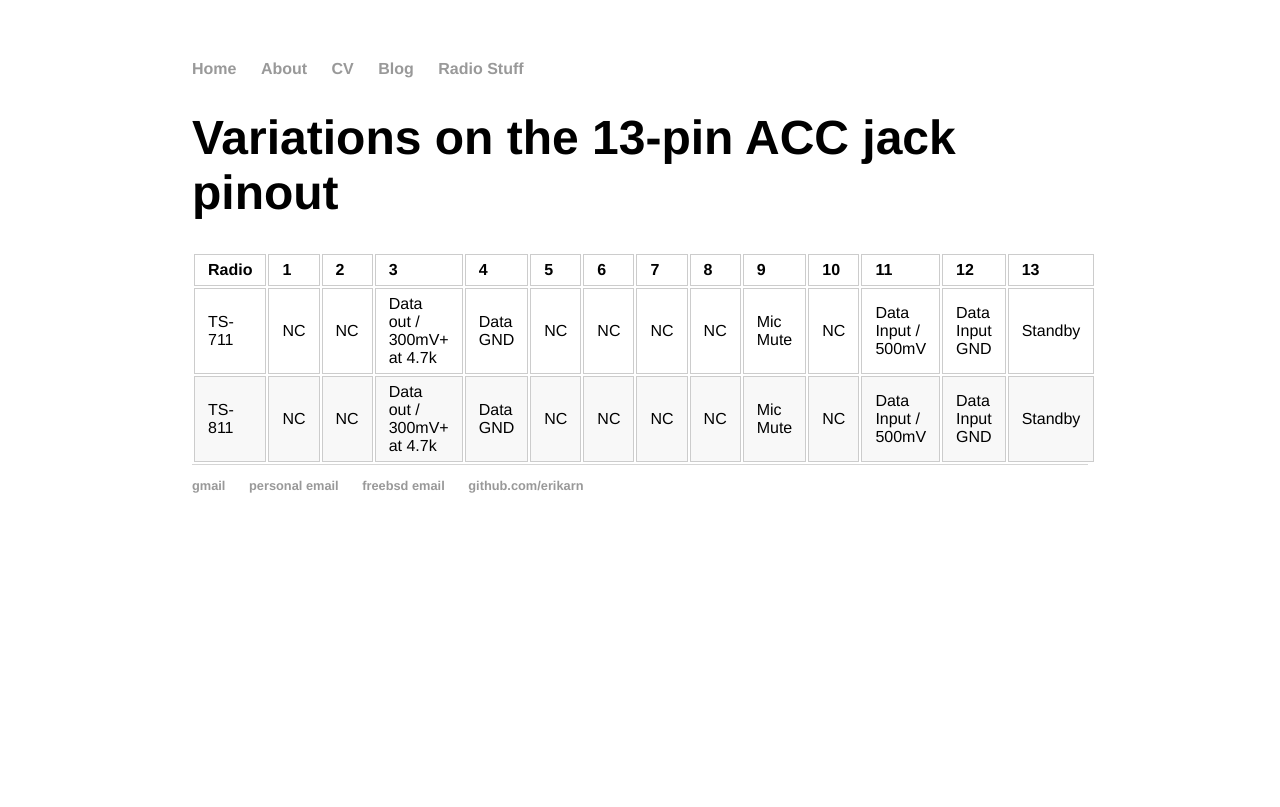
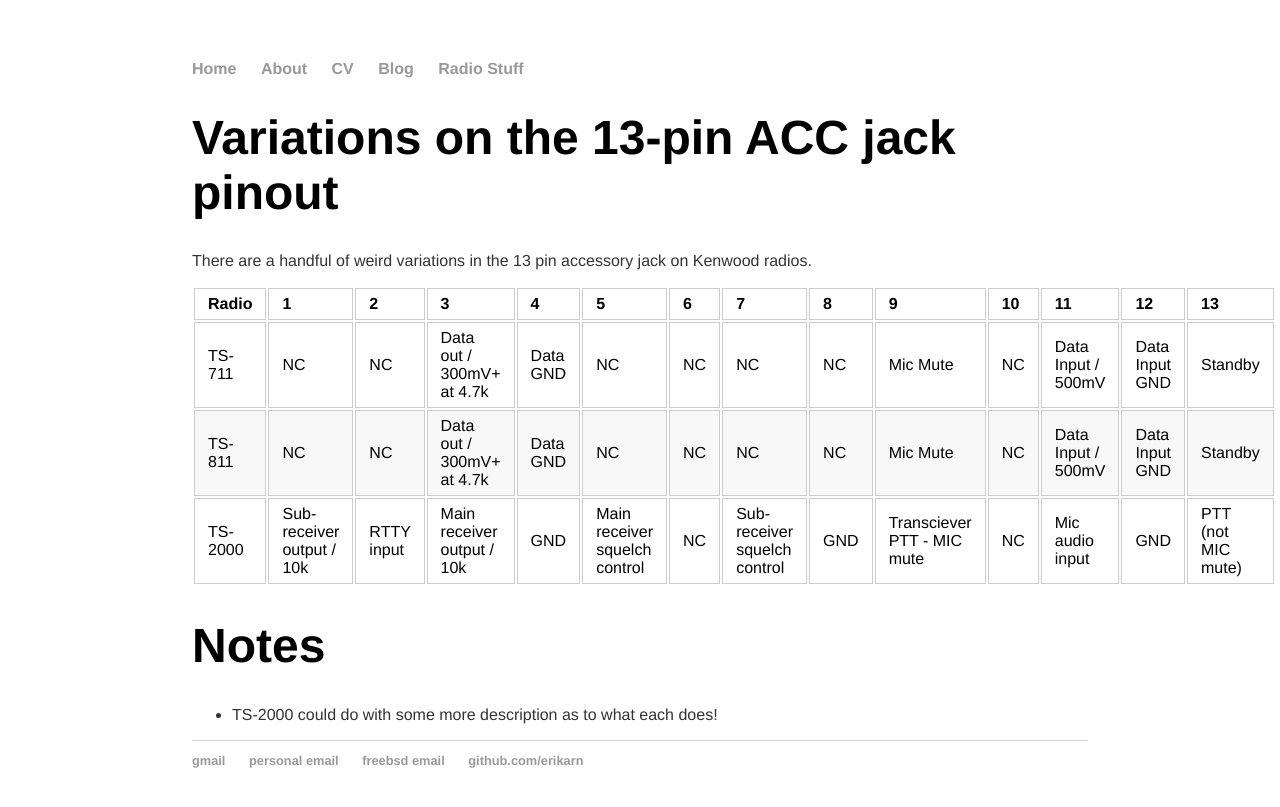
Before and after one commit to erikarn/erikarn.github.io, a Jekyll site: the page built from kenwood-acc-pinout.md, in a window 1280 px wide. Shown: the top 807 px of the page. Built offline with Jekyll 4.4.1, drawn with Linux system fonts in a browser that asks for light colours.

Commit message:
add TS-2000

```diff
--- a/kenwood-acc-pinout.md
+++ b/kenwood-acc-pinout.md
@@ -5,7 +5,16 @@
 
 # Variations on the 13-pin ACC jack pinout
 
+There are a handful of weird variations in the 13 pin accessory jack on
+Kenwood radios.
+
 | Radio | 1 | 2 | 3 | 4 | 5 | 6 | 7 | 8 | 9 | 10 | 11 | 12 | 13 |
 | ----- | --- | --- | --- | --- | --- | --- | --- | --- | --- | ---- | ---- | ---- | ---- |
 | TS-711 | NC | NC | Data out / 300mV+ at 4.7k | Data GND | NC | NC | NC | NC | Mic Mute | NC | Data Input / 500mV | Data Input GND | Standby |
 | TS-811 | NC | NC | Data out / 300mV+ at 4.7k | Data GND | NC | NC | NC | NC | Mic Mute | NC | Data Input / 500mV | Data Input GND | Standby |
+| TS-2000 | Sub-receiver output / 10k | RTTY input | Main receiver output / 10k | GND | Main receiver squelch control | NC | Sub-receiver squelch control | GND | Transciever PTT - MIC mute | NC | Mic audio input | GND | PTT (not MIC mute) |
+
+
+# Notes
+
+ * TS-2000 could do with some more description as to what each does!
```
